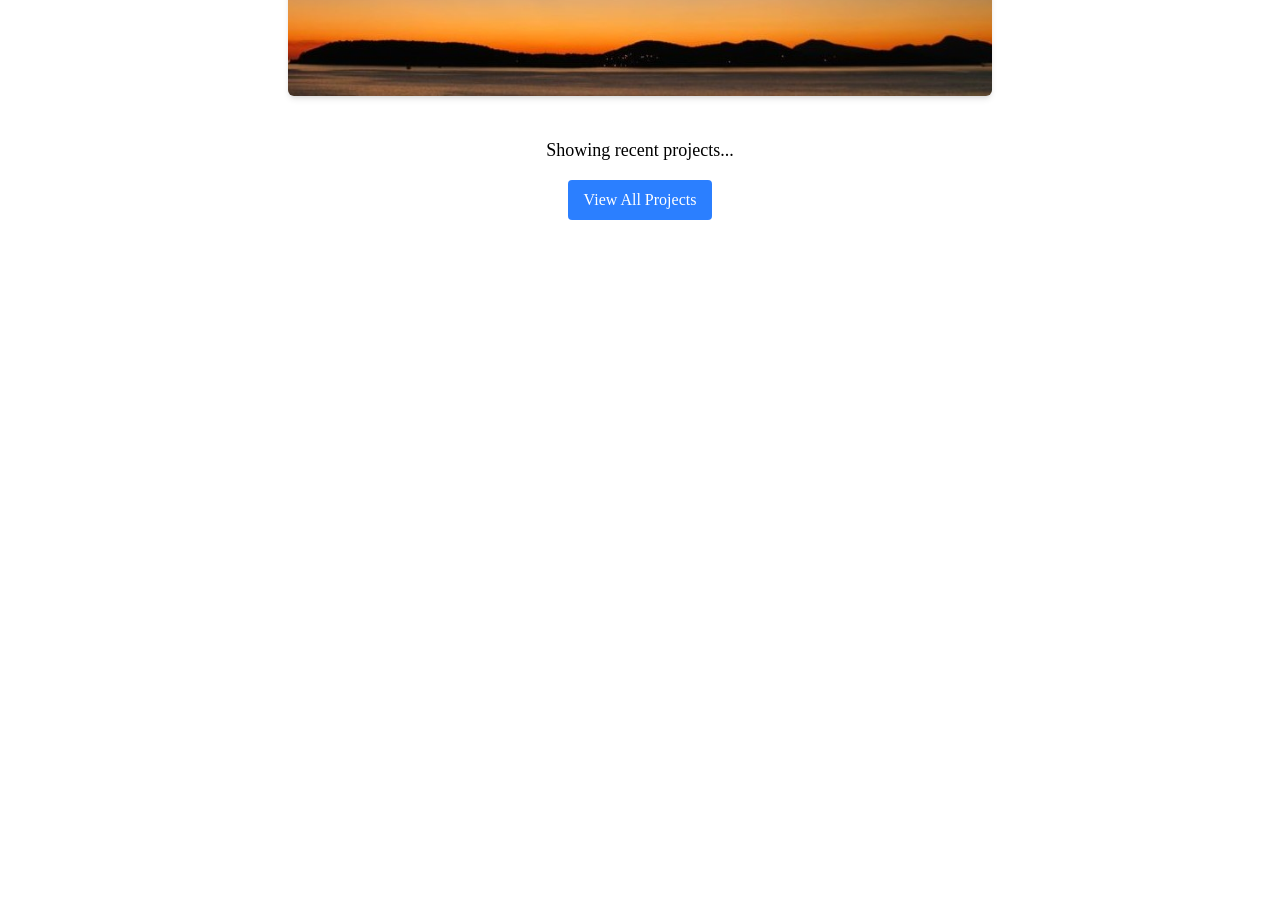
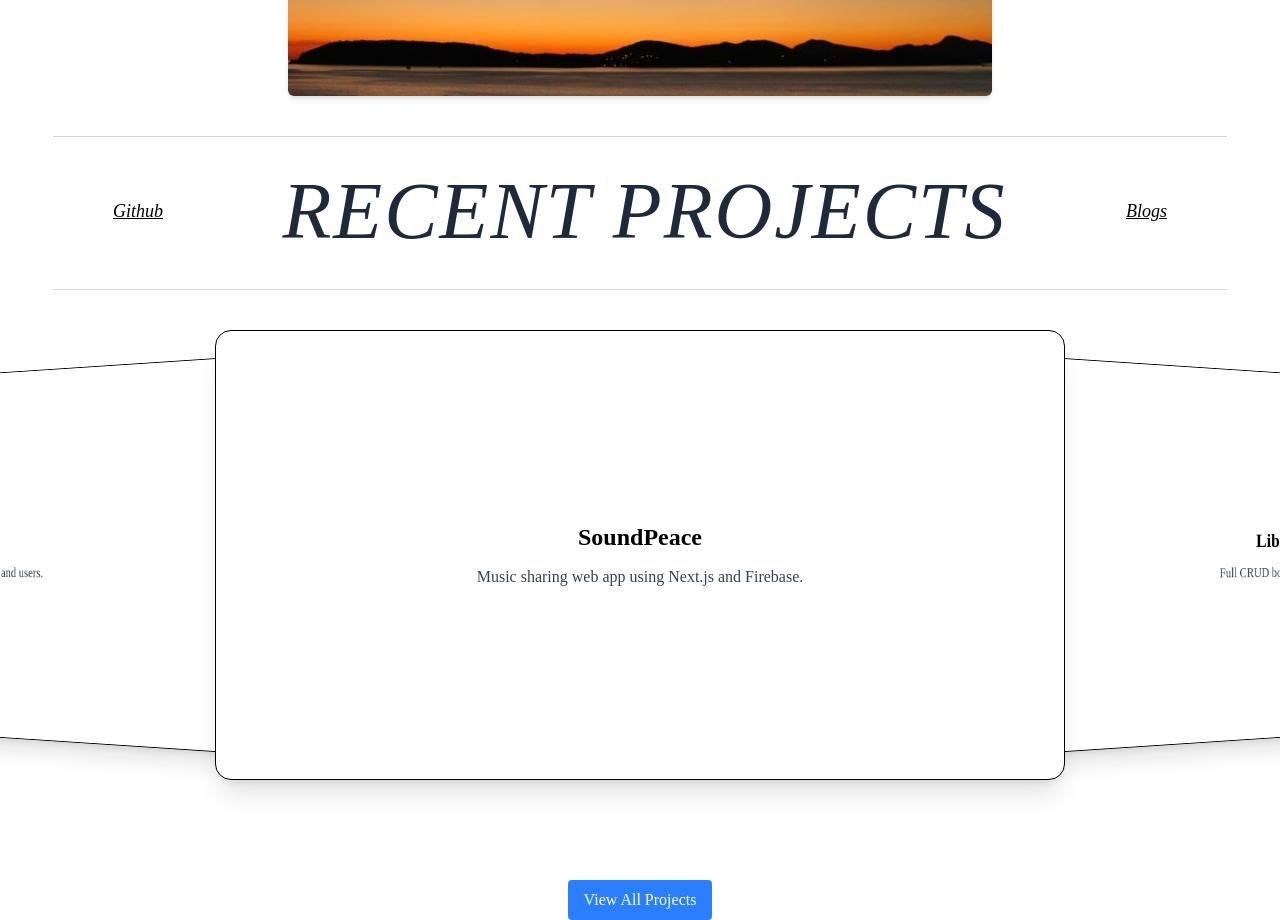
Before and after one commit to Steven101projects/Project2.NextJS-101.projects, a Next.js app: page /projects in a window 1280 px wide. Shown: the part 400-1320 px from the top of the page. Before the commit the page ends 800 px from the top, so only its background shows below. Built offline with nearby package versions, Linux system fonts and the light colour scheme.

Commit message:
Updated Projects: Added Hori Carousel

```diff
--- a/src/app/globals.css
+++ b/src/app/globals.css
@@ -16,3 +16,11 @@ body {
     width: 25vw;
     height: 85vh;
 }
+
+.scrollbar-hide::-webkit-scrollbar {
+  display: none;
+}
+.scrollbar-hide {
+  -ms-overflow-style: none;
+  scrollbar-width: none;
+}
--- /dev/null
+++ b/src/components/projects-components/ProjectCarousel.jsx
@@ -0,0 +1,98 @@
+"use client";
+import { useState } from "react";
+import projects from "@/data/projects";
+
+export default function ProjectCarousel3D() {
+  const [position, setPosition] = useState(3);
+  const total = projects.length;
+
+  // sizes
+  const CARD_W = 850;
+  const CARD_H = 450;
+  const GAP = 40;
+  const CTRLS_H = 100;
+
+  const moveLeft = () => setPosition((p) => (p > 1 ? p - 1 : total));
+  const moveRight = () => setPosition((p) => (p < total ? p + 1 : 1));
+
+  return (
+    <div className="relative w-full overflow-x-hidden select-none bg-white">
+      <div
+        className="relative w-full grid"
+        style={{
+          height: `${CARD_H + CTRLS_H}px`,
+          gridTemplateRows: `${CARD_H}px ${CTRLS_H}px`,
+          gridTemplateColumns: "1fr repeat(5,30px) 1fr",
+          alignItems: "center",
+          justifyItems: "center",
+          overflow: "visible",
+        }}
+      >
+        {/* Main carousel */}
+        <main
+          id="carousel"
+          className="flex items-center justify-center mx-auto relative"
+          style={{
+            gridRow: "1 / 2",
+            gridColumn: "1 / 8",
+            width: "100%",
+            maxWidth: "100%",
+            height: `${CARD_H}px`,
+            transformStyle: "preserve-3d",
+            perspective: "600px",
+            "--items": total,
+            "--middle": 3,
+            "--position": position,
+            pointerEvents: "none",
+            overflow: "visible",
+          }}
+        >
+          {projects.map((p, i) => (
+            <div
+              key={p.id}
+              className="item flex flex-col justify-center items-center text-center rounded-2xl p-6 shadow-xl border bg-white transition-all duration-300"
+              style={{
+                position: "absolute",
+                width: `${CARD_W}px`,
+                height: `${CARD_H}px`,
+                transformOrigin: "50% 50%",
+                "--offset": i + 1,
+                "--r": `calc(var(--position) - var(--offset))`,
+                "--abs": `max(calc(var(--r) * -1), var(--r))`,
+                transform: `rotateY(calc(-10deg * var(--r)))
+                            translateX(calc(-${CARD_W + GAP}px * var(--r)))`,
+                zIndex: `calc((var(--position) - var(--abs)))`,
+              }}
+            >
+              <h3 className="font-semibold text-2xl mb-3">{p.title}</h3>
+              <p className="text-base text-gray-700 max-w-[700px]">
+                {p.description}
+              </p>
+            </div>
+          ))}
+
+          {/* ✅ Touchable gradient zones */}
+          <div
+            className="absolute inset-0 flex pointer-events-auto"
+            style={{ height: `${CARD_H}px` }}
+          >
+{/* Left side */}
+<div
+  onClick={moveLeft}
+  className="w-1/2 h-full cursor-pointer bg-transparent hover:bg-gradient-to-r hover:from-black/10 hover:via-transparent hover:to-transparent transition-all duration-500 ease-in-out"
+  title="Previous"
+></div>
+
+{/* Right side */}
+<div
+  onClick={moveRight}
+  className="w-1/2 h-full cursor-pointer bg-transparent hover:bg-gradient-to-l hover:from-black/10 hover:via-transparent hover:to-transparent transition-all duration-500 ease-in-out"
+  title="Next"
+></div>
+
+          </div>
+        </main>
+      </div>
+    </div>
+  );
+}
--- a/src/components/projects-components/ViewProjects.tsx
+++ b/src/components/projects-components/ViewProjects.tsx
@@ -1,4 +1,8 @@
 "use client";
+
+import Link from 'next/link'
+import ProjectCarousel from "./ProjectCarousel"
+
 
 interface ProjectProps {
   setShowAll: (value: boolean) => void;
@@ -6,9 +10,27 @@ interface ProjectProps {
 
 export function RecentProjects({ setShowAll }: ProjectProps) {
   return (
-    <div className="text-center">
-      {/* Your recent projects content here */}
-      <p className="mb-4 text-lg">Showing recent projects...</p>
+    <div id="recent" className="text-center">
+    <div id="header" className="text-center my-10">
+  <hr className="border-gray-300 mb-3 w-11/12 mx-auto" />
+
+  <div className="flex justify-around items-center w-11/12 mx-auto text-lg">
+    <Link href="https://github.com" className="hover:text-blue-800 transition-colors underline italic">
+      Github
+    </Link>
+    <p className="text-[10vh] italic tracking-wide text-gray-800">
+      RECENT PROJECTS
+    </p>
+    <Link href="/blogs" className="hover:text-blue-800 transition-colors underline italic">
+      Blogs
+    </Link>
+  </div>
+  <hr className="border-gray-300 mt-4 w-11/12 mx-auto" />
+</div>
+
+<div id="showProjs">
+<ProjectCarousel />
+</div>
 
       <button
         onClick={() => setShowAll(true)}
@@ -22,10 +44,25 @@ export function RecentProjects({ setShowAll }: ProjectProps) {
 
 export function ViewAllProjects({ setShowAll }: ProjectProps) {
   return (
-    <div className="text-center">
-      {/* Your full project list content here */}
-      <p className="mb-4 text-lg">Showing all projects...</p>
+    <div id="all" className="text-center">
+<div id="header" className="text-center my-10">
+  <hr className="border-gray-300 mb-3 w-11/12 mx-auto" />
 
+  <div className="flex justify-around items-center w-11/12 mx-auto text-lg">
+    <Link href="https://github.com" className="hover:text-blue-800 transition-colors underline italic">
+      Github
+    </Link>
+    <p className="text-[10vh] italic tracking-wide text-gray-800">
+      ALL PROJECTS
+    </p>
+
+    <Link href="/blogs" className="hover:text-blue-800 transition-colors underline italic">
+      Blogs
+    </Link>
+  </div>
+
+  <hr className="border-gray-300 mt-4 w-11/12 mx-auto" />
+</div>
       <button
         onClick={() => setShowAll(false)}
         className="px-4 py-2 bg-gray-500 text-white rounded hover:bg-gray-600 transition"
--- /dev/null
+++ b/src/data/projects.js
@@ -0,0 +1,29 @@
+// data/projects.js
+const projects = [
+  {
+    id: 1,
+    title: "Portfolio Website",
+    description: "A personal website built with React and Tailwind CSS.",
+    link: "https://github.com/yourusername/portfolio",
+  },
+  {
+    id: 2,
+    title: "Book Store App",
+    description: "MERN stack app for managing books and users.",
+    link: "https://github.com/yourusername/bookstore",
+  },
+  {
+    id: 3,
+    title: "SoundPeace",
+    description: "Music sharing web app using Next.js and Firebase.",
+    link: "https://github.com/yourusername/soundpeace",
+  },
+  {
+    id: 4,
+    title: "Library Booking System",
+    description: "Full CRUD booking system built for COMP229 project.",
+    link: "https://github.com/yourusername/library-booking",
+  },
+];
+
+export default projects;
```
